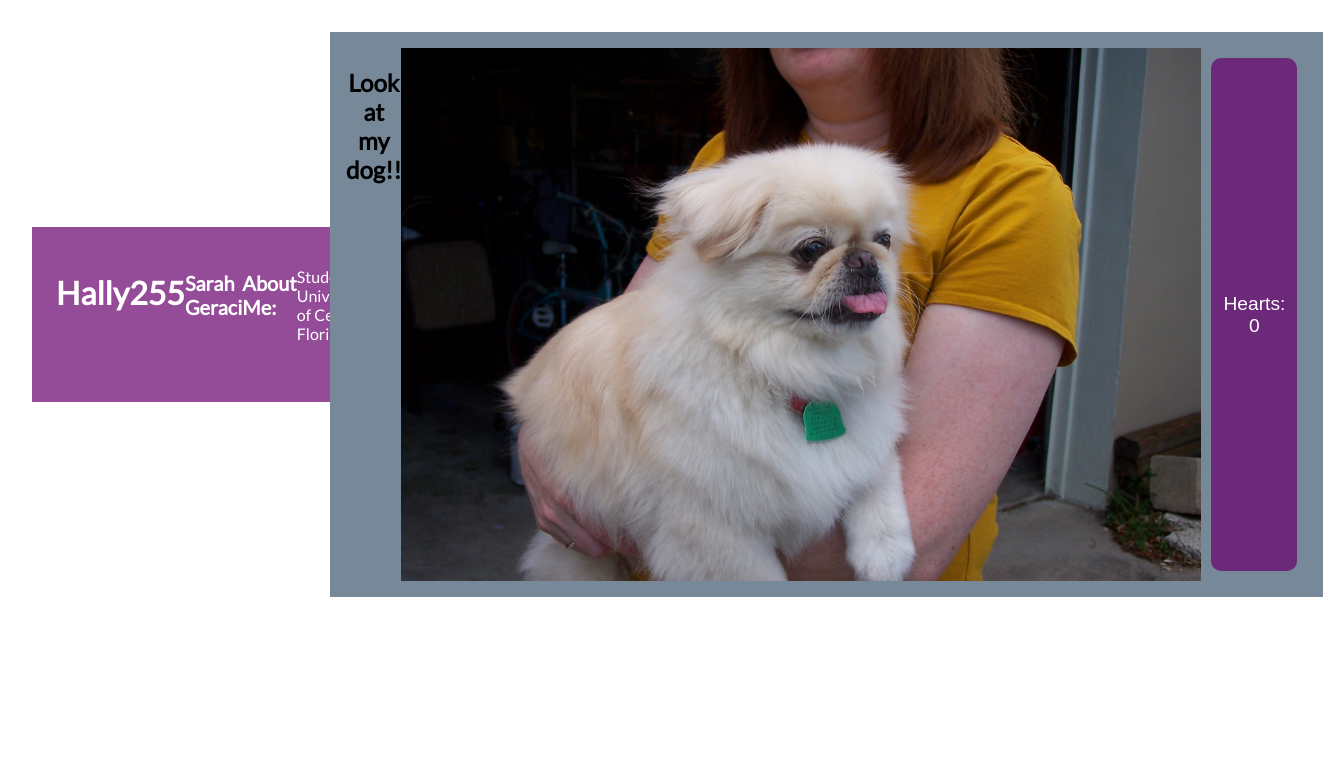
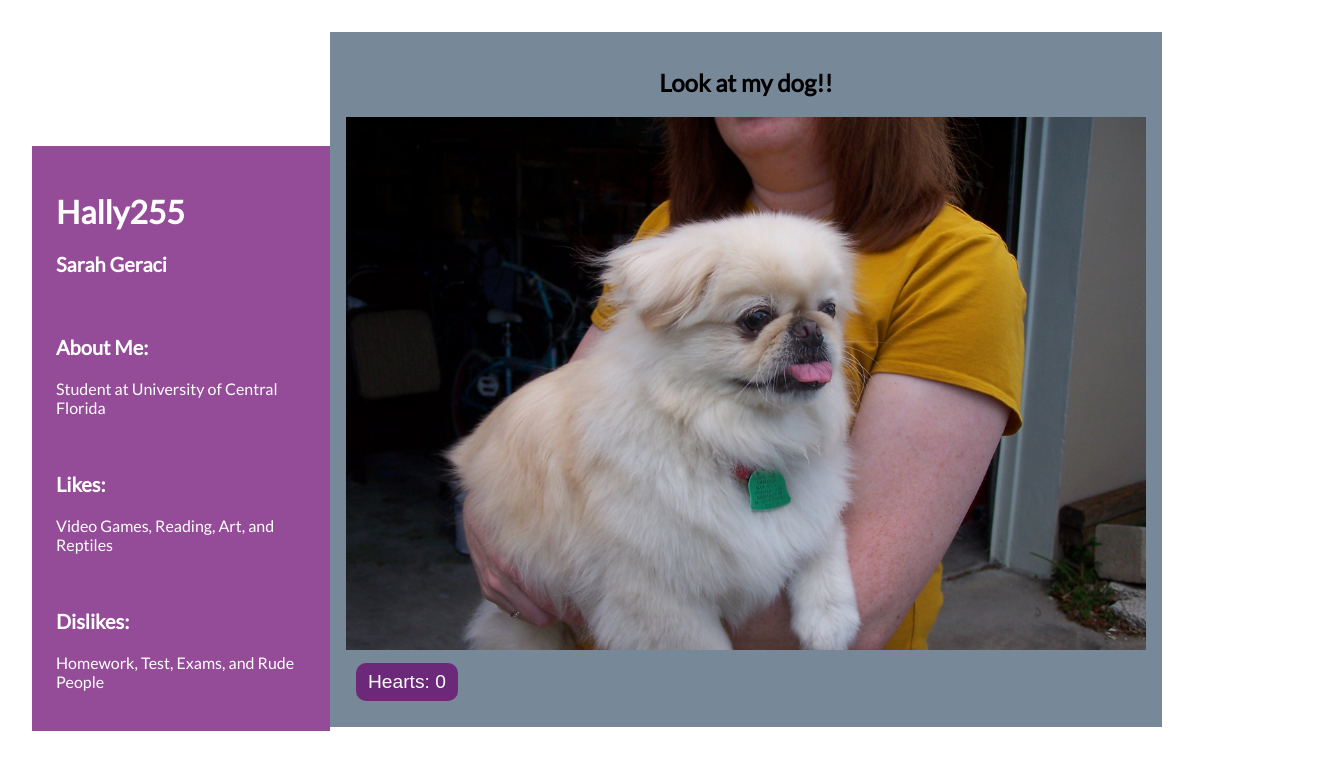
Before and after one commit to hally255/portfolio1, a React (Create React App) app in the folder project/: page / in a window 1280 px wide. Shown: the top 770 px of the page, 1339 px wide, since content can reach past the window. Built offline with nearby package versions, Linux system fonts and the light colour scheme.

Commit message:
October 18, 2021 5:08 PM

```diff
--- a/project/src/App.css
+++ b/project/src/App.css
@@ -9,7 +9,7 @@
 div {
   margin: auto;
   padding: 1em;
-  display: flex;
+  display: inline-block;
 }
 
 .App-logo {
--- a/project/src/components/Feed/Feed.css
+++ b/project/src/components/Feed/Feed.css
@@ -1,5 +1,7 @@
 .feed {
     background-color: lightslategray;
+    width: auto;
+    height: auto;
 }
 
 .feed button {
--- a/project/src/components/Profile/Profile.css
+++ b/project/src/components/Profile/Profile.css
@@ -1,6 +1,7 @@
 .userDiv {
     text-align: left;
     width: 250px;
+    height: auto;
     padding: 1.5em;
     background-color: rgba(105, 0, 109, 0.7);
     color: white;
```
